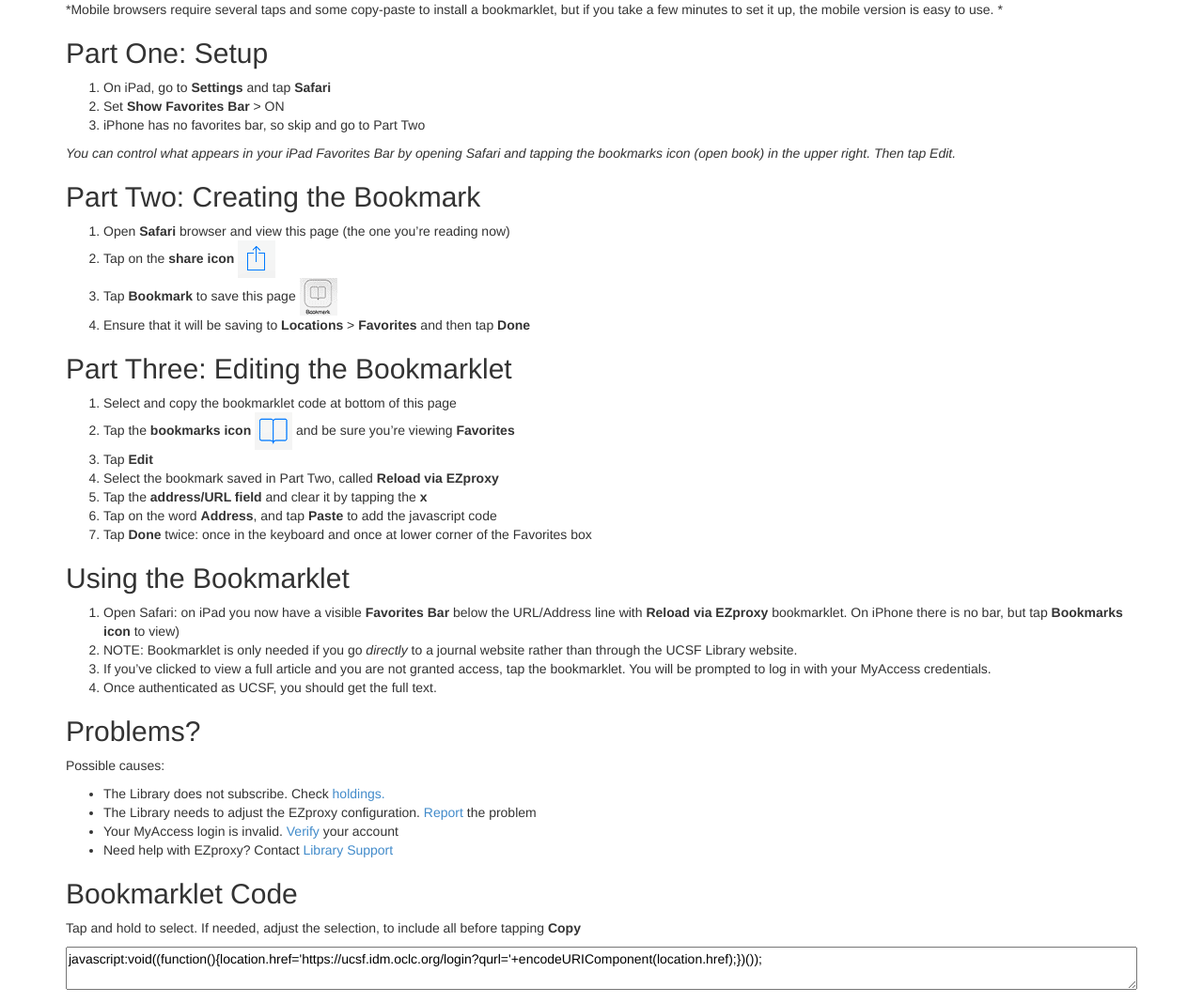
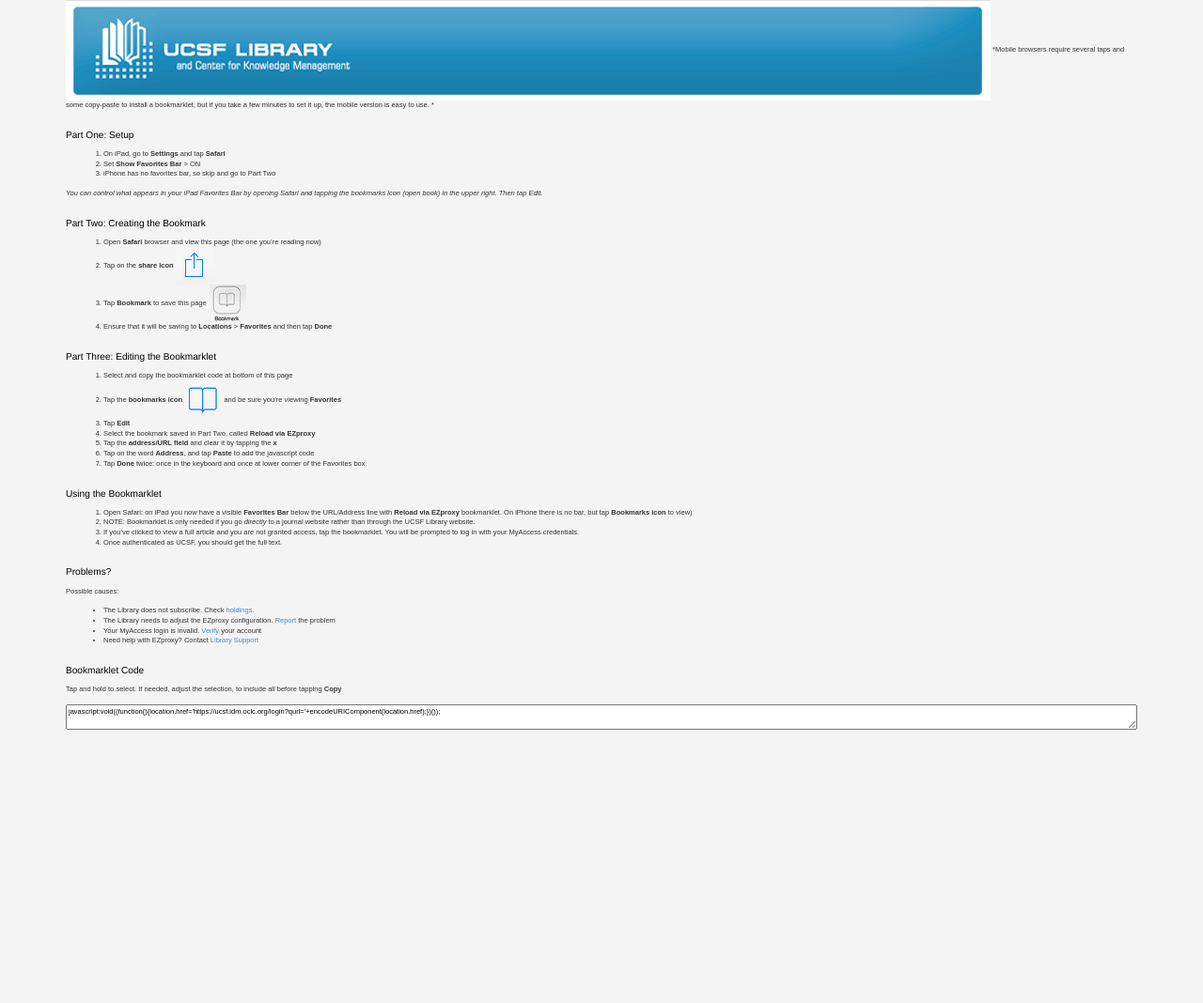
Before and after one commit to ucsf-ckm/bookmarklet, a Jekyll site: the page built from index.md, in a window 1280 px wide. Shown: the whole page at 94% size. Built offline with Jekyll 4.4.1, drawn with Linux system fonts in a browser that asks for light colours; after the commit the page ends 900 px from its top, so only the background shows below that.

Commit message:
Added header image and some custom css

```diff
--- a/index.md
+++ b/index.md
@@ -2,6 +2,7 @@
 layout: default
 title: Reload via EZproxy
 ---
+![UCSF Library](img/ucsf_header_basic.png)
 *Mobile browsers require several taps and some copy-paste to install a bookmarklet, but if you take a few minutes to set it up, the mobile version is easy to use. *
 
 ## Part One: Setup
```
Also changed, not shown: css/bootstrap.min.css, img/ucsf_header_basic.png (added).
